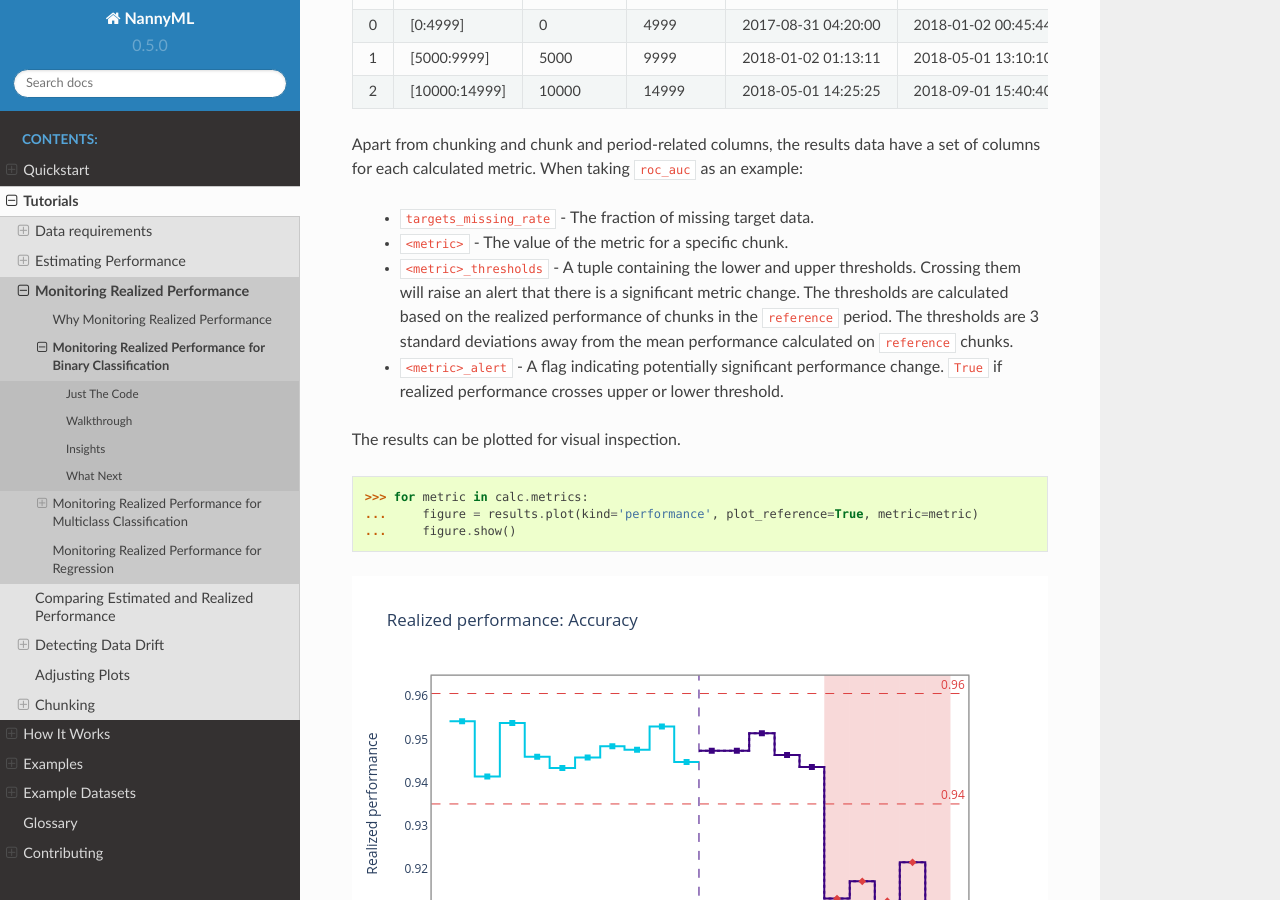
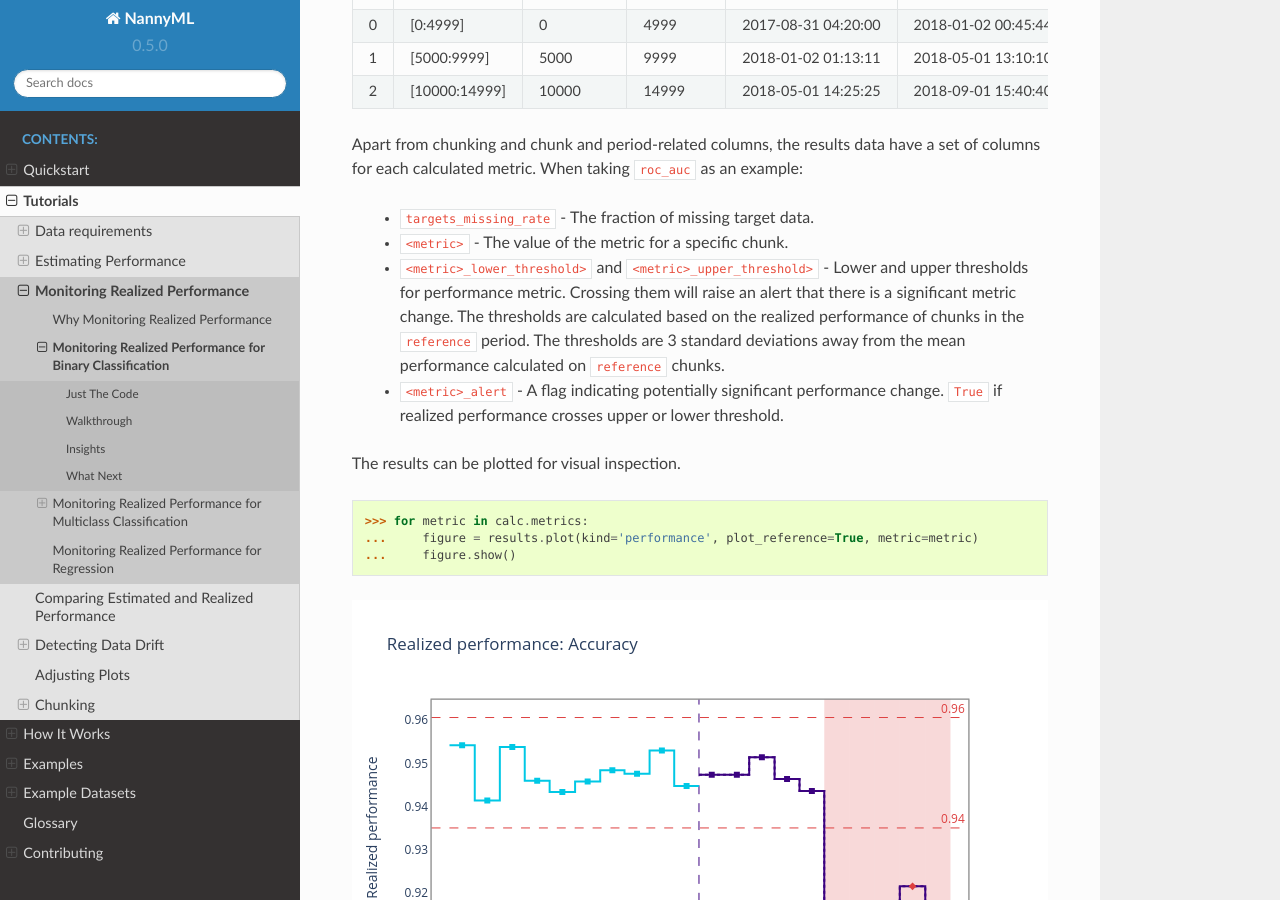
Before and after one commit to NannyML/nannyml, a Sphinx documentation site: the page built from docs/tutorials/performance_calculation/binary_performance_calculation.rst, in a window 1280 px wide and 900 px high, scrolled down 2413 px. Built offline with Sphinx 7.4.7 and the Read the Docs theme 2.0.0, drawn with Linux system fonts in a browser that asks for light colours; pages that are not in the unit, such as notebooks, are missing from menus.

Commit message:
update binary realized perf monitoring docs

```diff
--- a/docs/tutorials/performance_calculation/binary_performance_calculation.rst
+++ b/docs/tutorials/performance_calculation/binary_performance_calculation.rst
@@ -130,9 +130,9 @@ calculated metric. When taking ``roc_auc`` as an example:
 
  - ``targets_missing_rate`` - The fraction of missing target data.
  - ``<metric>`` - The value of the metric for a specific chunk.
- - ``<metric>_thresholds`` - A tuple containing the lower and upper thresholds. Crossing them will raise an alert that
-   there is a significant
-   metric change. The thresholds are calculated based on the realized performance of chunks in    the ``reference`` period.
+ - ``<metric>_lower_threshold>`` and ``<metric>_upper_threshold>`` - Lower and upper thresholds for performance metric.
+   Crossing them will raise an alert that there is a significant
+   metric change. The thresholds are calculated based on the realized performance of chunks in the ``reference`` period.
    The thresholds are 3 standard deviations away from the mean performance calculated on ``reference`` chunks.
  - ``<metric>_alert`` - A flag indicating potentially significant performance change. ``True`` if realized performance
    crosses
```
Also changed, not shown: docs/example_notebooks/Performance_Calculation.ipynb (deleted), docs/example_notebooks/Tutorial - Monitoring Realized Performance for Binary Classification.ipynb (added).
